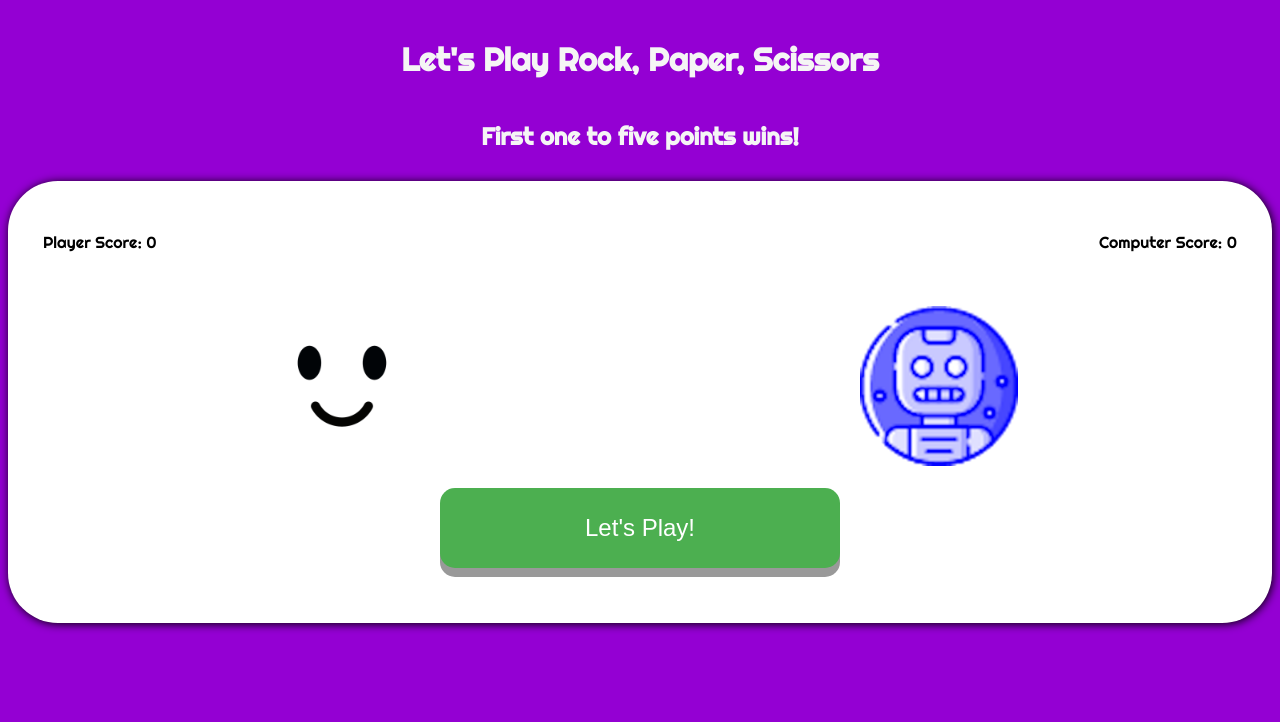
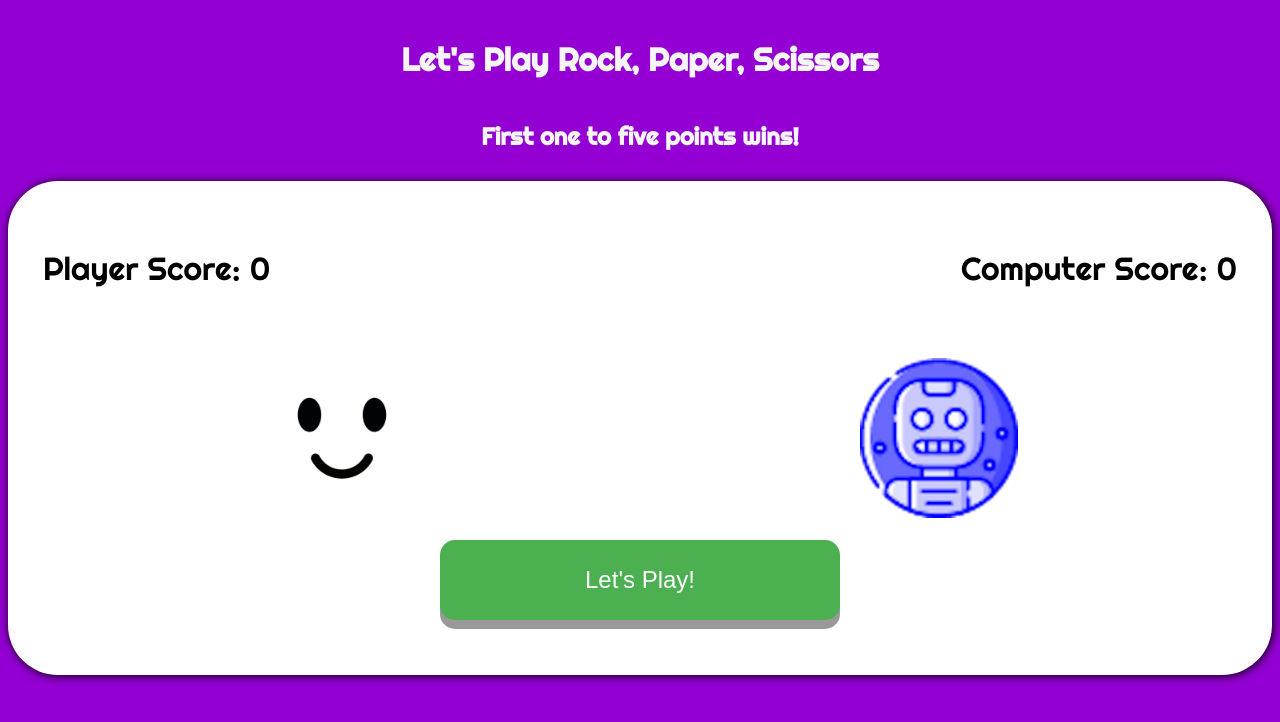
Before and after one commit to AustinDean39/rock-paper-scissors, a plain HTML site: page index.html in a window 1280 px wide. Drawn offline with Linux system fonts and the light colour scheme.

Commit message:
refactor: Increase score font size

```diff
--- a/style.css
+++ b/style.css
@@ -73,6 +73,10 @@ body {
 
   /* other settings */
   padding: 10px;
+}
+
+.score-text {
+  font-size: 200%;
 }
 
 .game-display {
```
